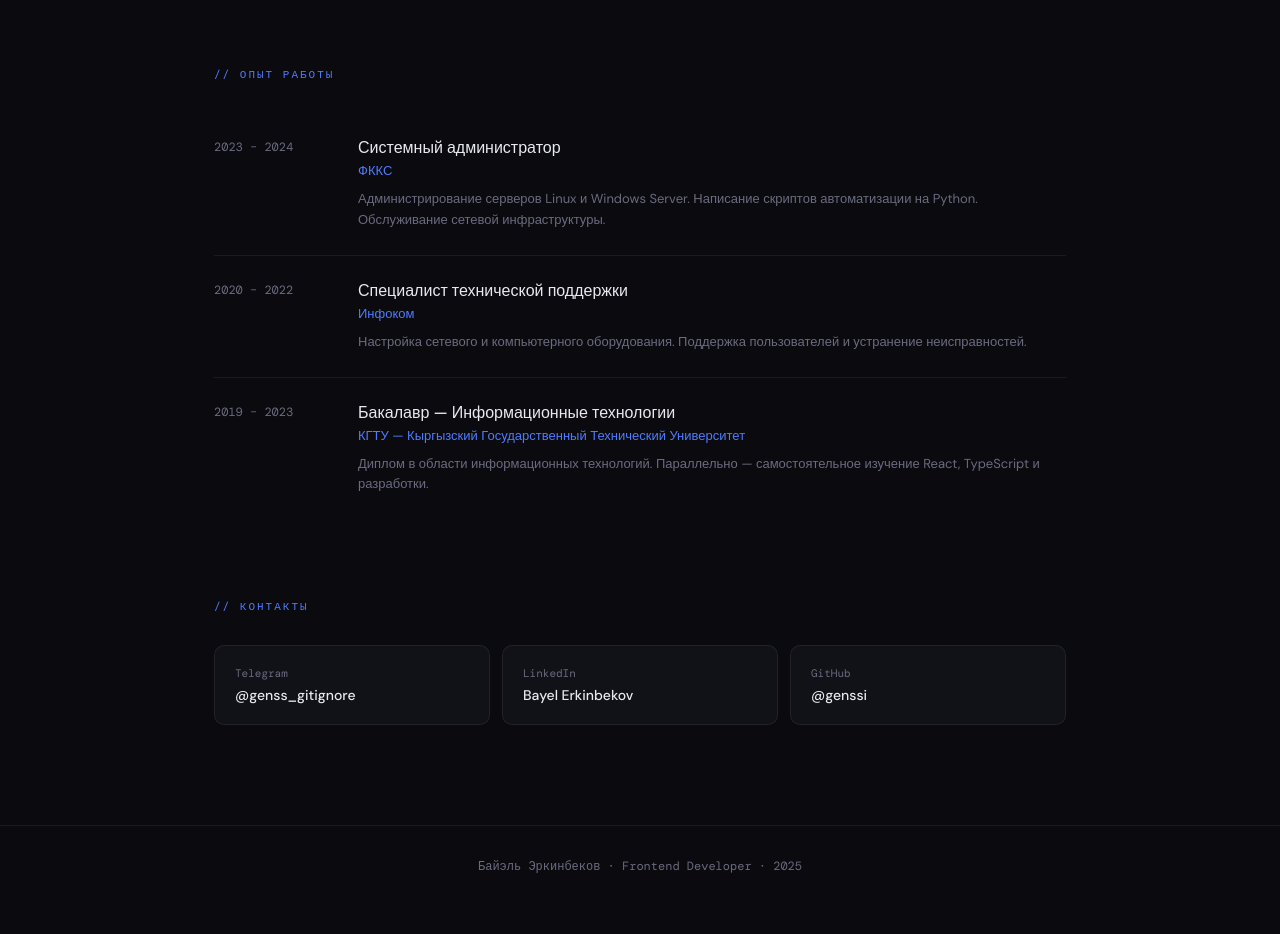
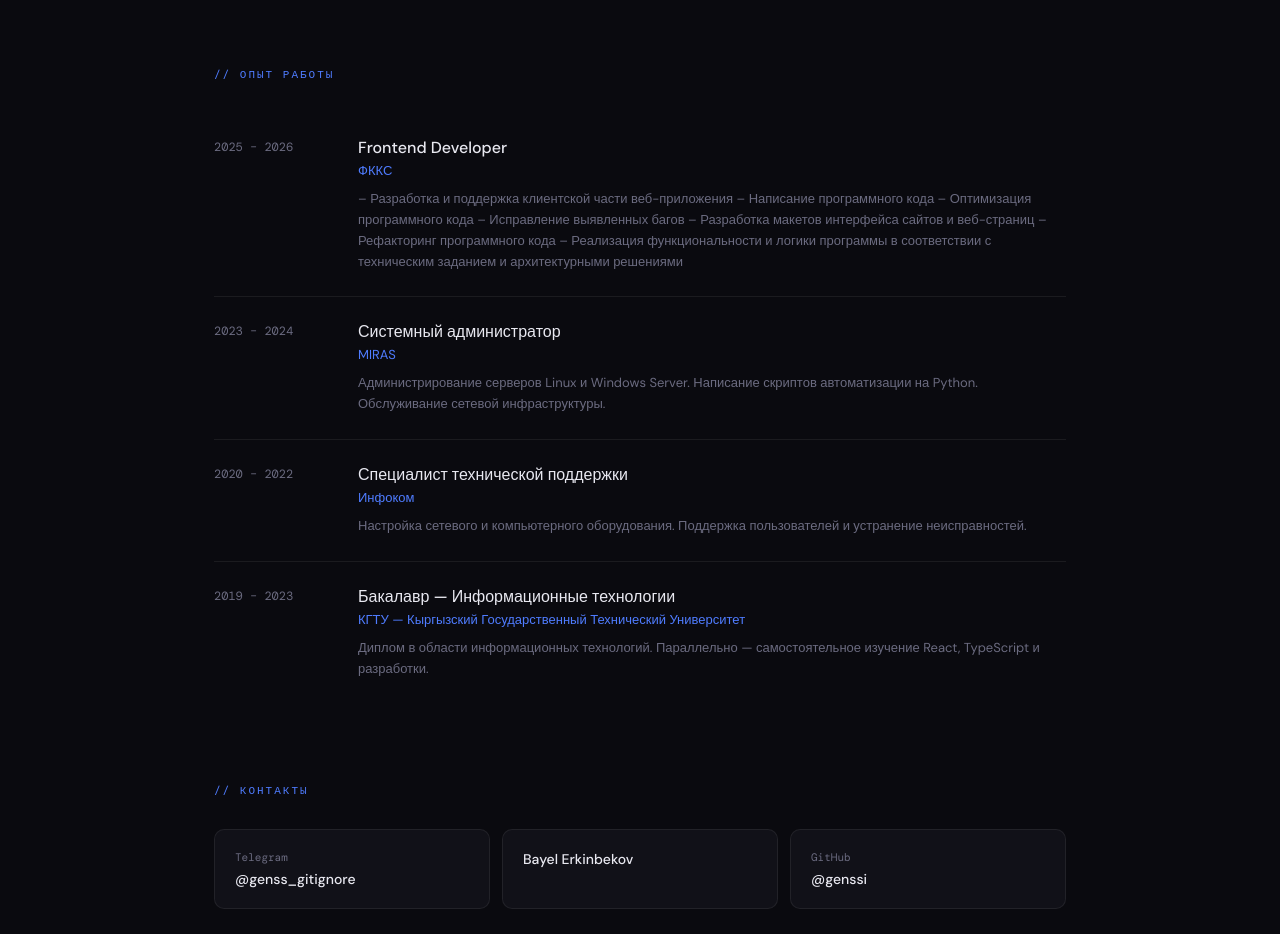
Before and after one commit to genssi/portfolio-v2, a plain HTML site: page index.html in a window 1280 px wide. Shown: the part 2540-3474 px from the top of the page. Before the commit the page ends 3446 px from the top, so only its background shows below. Drawn offline with nearby package versions, Linux system fonts and the light colour scheme.

Commit message:
experience edit

```diff
--- a/index.html
+++ b/index.html
@@ -836,10 +836,27 @@
             <div class="wrap">
                 <div class="section-label">// Опыт работы</div>
                 <div class="exp-item fade-in">
+                    <div class="exp-period">2025 – 2026</div>
+                    <div>
+                        <div class="exp-title">Frontend Developer</div>
+                        <div class="exp-company">ФККС</div>
+                        <div class="exp-desc">
+                            – Разработка и поддержка клиентской части
+                            веб-приложения – Написание программного кода –
+                            Оптимизация программного кода – Исправление
+                            выявленных багов – Разработка макетов интерфейса
+                            сайтов и веб-страниц – Рефакторинг программного кода
+                            – Реализация функциональности и логики программы в
+                            соответствии с техническим заданием и архитектурными
+                            решениями
+                        </div>
+                    </div>
+                </div>
+                <div class="exp-item fade-in">
                     <div class="exp-period">2023 – 2024</div>
                     <div>
                         <div class="exp-title">Системный администратор</div>
-                        <div class="exp-company">ФККС</div>
+                        <div class="exp-company">MIRAS</div>
                         <div class="exp-desc">
                             Администрирование серверов Linux и Windows Server.
                             Написание скриптов автоматизации на Python.
@@ -898,7 +915,6 @@
                         target="_blank"
                         class="contact-card"
                     >
-                        <div class="contact-label">LinkedIn</div>
                         <div class="contact-value">Bayel Erkinbekov</div>
                     </a>
                     <a
```
